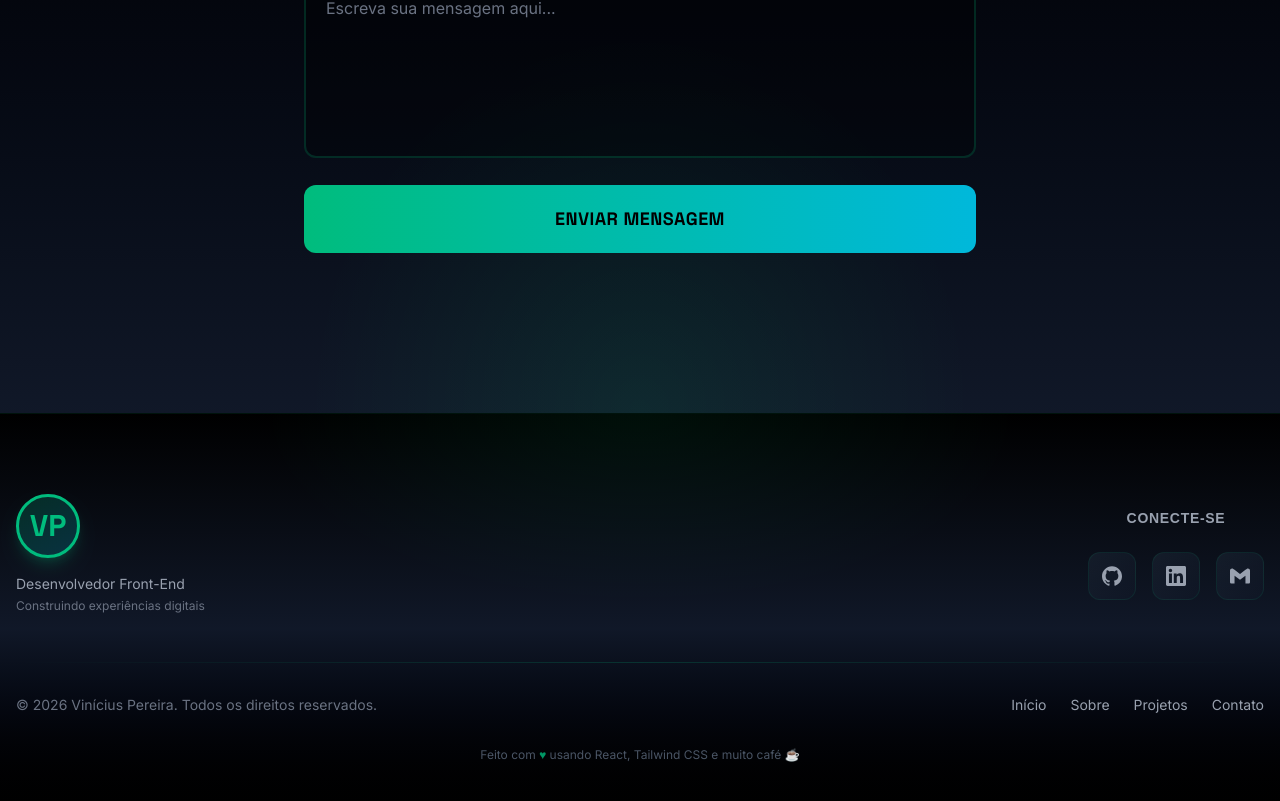
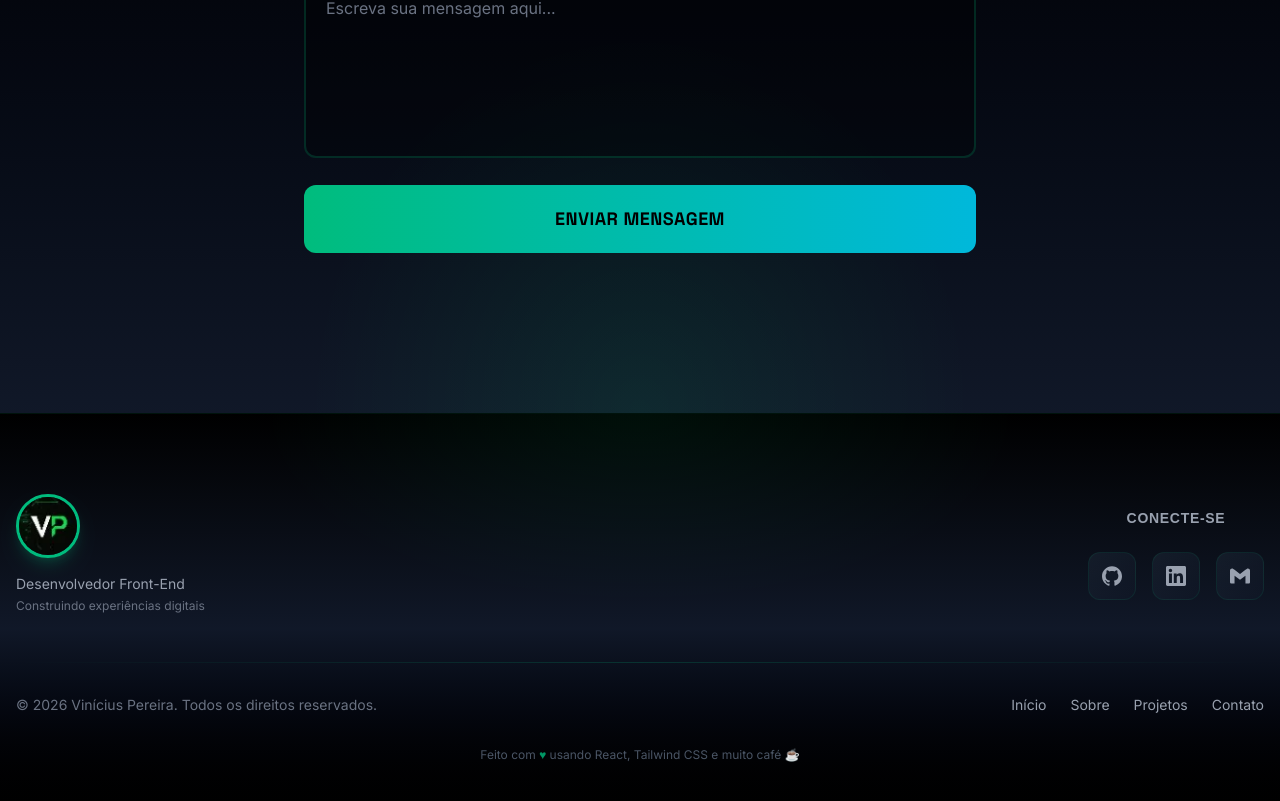
Before and after one commit to ViniciusGCP94/Vinnie_Portfolio, a React (Vite) app: page / in a window 1280 px wide. Shown: the part 3555-4356 px from the top of the page. Built offline with nearby package versions, Linux system fonts and the light colour scheme; no server answers.

Commit message:
style(Footer): simplificar branding e ajustar arredondamento da logo - Removido texto redundante 'VP' para um visual mais clean. - Aplicado 'rounded-full' diretamente na tag img para consistência de bordas. - Ajustado padding e shadow do container para destacar a identidade visual no rodapé.

```diff
--- a/src/components/Footer/Footer.jsx
+++ b/src/components/Footer/Footer.jsx
@@ -20,7 +20,11 @@ const Footer = () => {
 
                     <div className="flex flex-col items-center md:items-start gap-4">
                         <div className="w-16 h-16 rounded-full border-3 border-emerald-500 bg-gradient-to-br from-emerald-500/20 to-cyan-500/20 flex items-center justify-center shadow-lg shadow-emerald-500/20 hover:shadow-emerald-500/40 hover:scale-105 transition-all duration-300">
-                            <span className="text-3xl font-black font-display text-emerald-500">VP</span>
+                            <img
+                                src="/src/assets/images/logo-VP.webp"
+                                alt="Logo Vinícius Pereira"
+                                className="w-full h-full object-contain rounded-full"
+                            />
                         </div>
                         <div className="text-center md:text-left">
                             <p className="text-gray-400 font-body text-sm">
```
